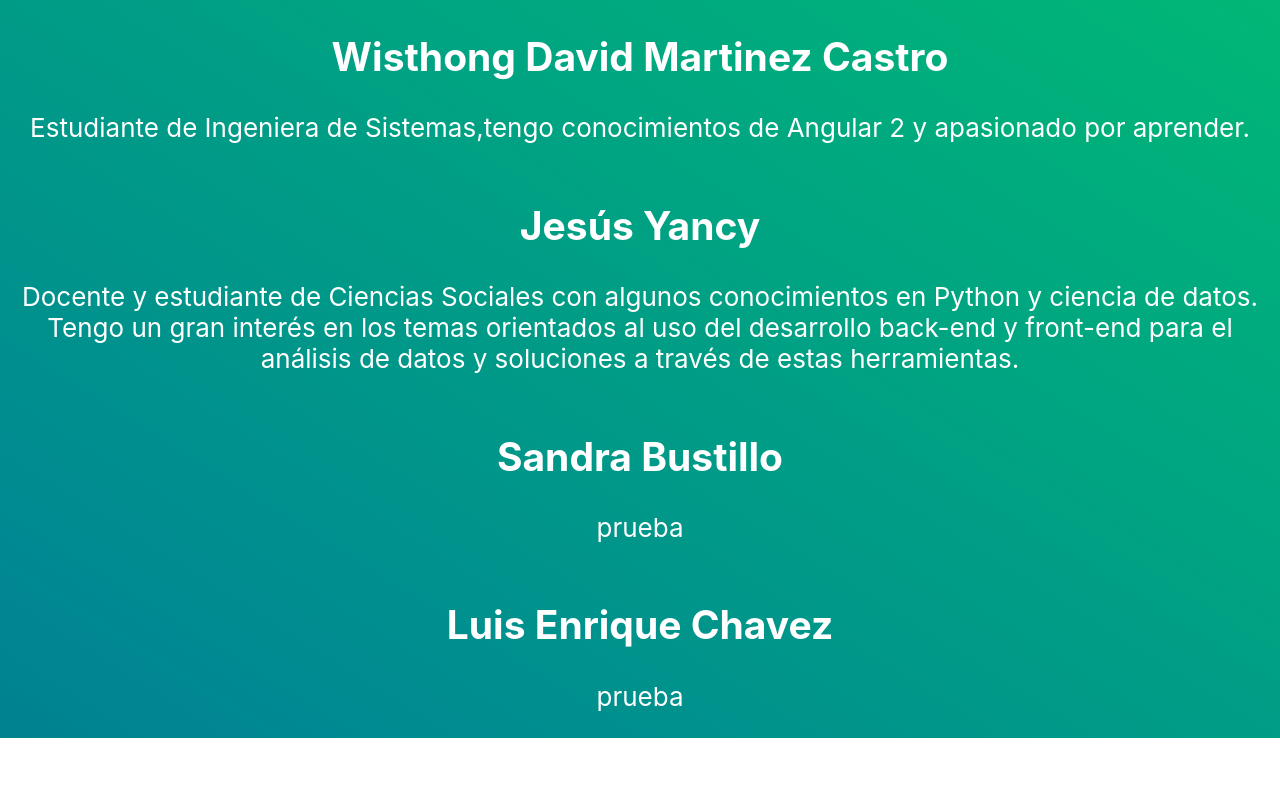
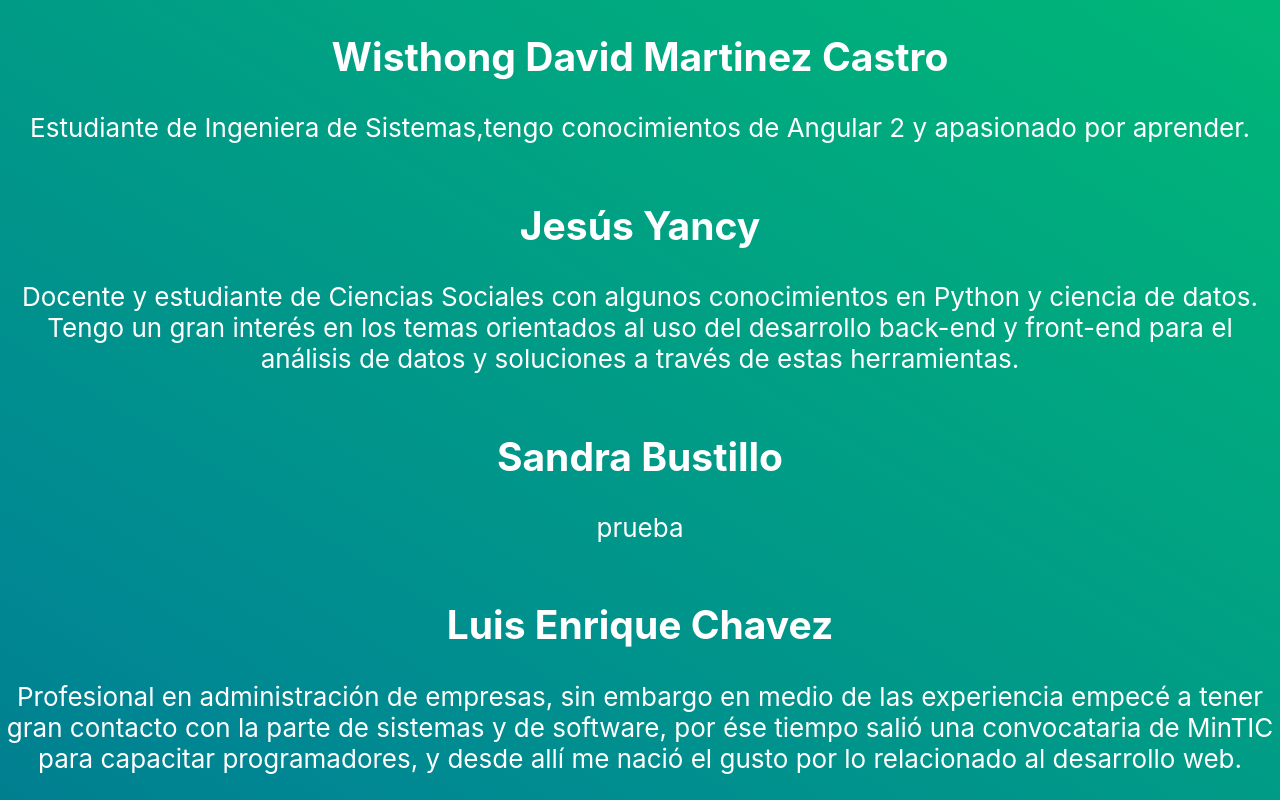
Before and after one commit to Diplomado-Frontend/collaborative-repo20, a React (Create React App) app in the folder collaborative-react-app/: page / in a window 1280 px wide. Shown: the part 550-1350 px from the top of the page. Before the commit the page ends 1288 px from the top, so only its background shows below. Built offline with nearby package versions, Linux system fonts and the light colour scheme.

Commit message:
Agrego la información más elaborada de mi perfil

```diff
--- a/collaborative-react-app/src/App.js
+++ b/collaborative-react-app/src/App.js
@@ -31,7 +31,9 @@ function App() {
 
 
         <SectionComp name="Luis Enrique Chavez"
-                     description="prueba"
+                     description="Profesional en administración de empresas, sin embargo en medio de las experiencia empecé a tener gran contacto
+                     con la parte de sistemas y de software, por ése tiempo salió una convocataria de MinTIC para capacitar programadores, y desde
+                     allí me nació el gusto por lo relacionado al desarrollo web."
                      githubLink="" />
 
       </header>
```
Also changed, not shown: 1 other file (tests, documents, lock files or other folders).
